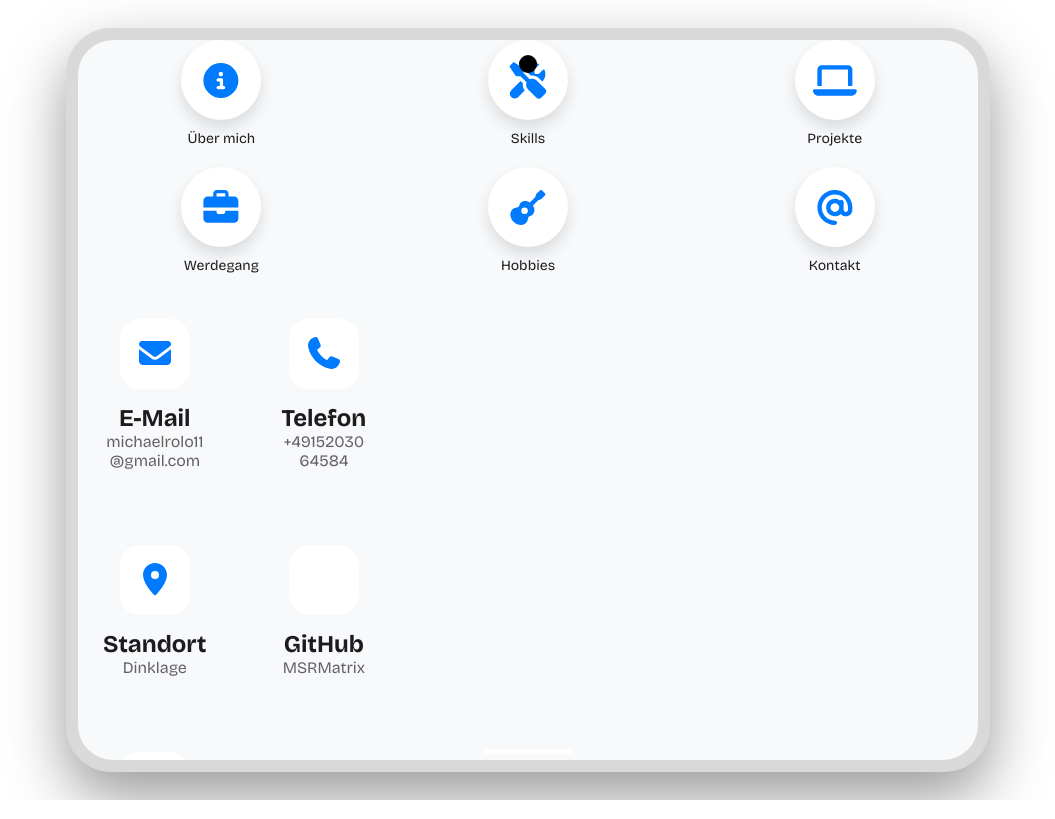
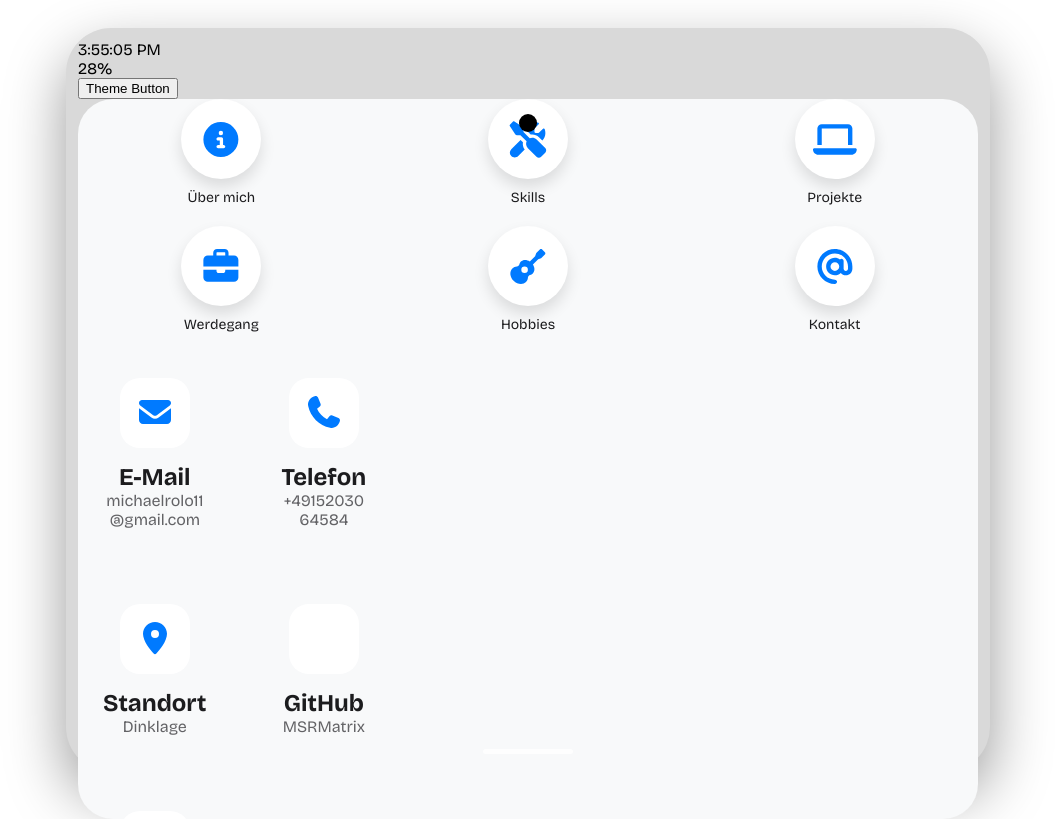
Before and after one commit to MSRMatrix/device-portfolio, a React (Vite) app: page /contact in a window 1280 px wide. Shown: the whole page, without its empty margins (112-1167 px from the left). Built offline with nearby package versions, Linux system fonts and the light colour scheme.

Commit message:
add statusbar and add camera

```diff
--- /dev/null
+++ b/src/components/Camera.jsx
@@ -0,0 +1,10 @@
+const Camera = () => {
+    return (
+        <>
+
+      <div className="camera"></div>
+        </>
+    )
+};
+
+export default Camera;
--- a/src/components/Device.jsx
+++ b/src/components/Device.jsx
@@ -1,9 +1,12 @@
+import Camera from "./Camera";
 import HomeIndicator from "./HomeIndicator";
+import Staturbar from "./Statusbar";
 
 const Device = ({ children, setOpening }) => {
   return (
     <div className="device">
-      <div className="camera"></div>
+      <Camera />
+      <Staturbar />
 
       <div className="screen">{children}</div>
 
--- /dev/null
+++ b/src/components/Statusbar.jsx
@@ -0,0 +1,37 @@
+import { useEffect, useState } from "react";
+
+const Staturbar = () => {
+
+    const max = 100;
+
+const [percent] = useState(() =>
+    Math.floor(Math.random() * (max + 1))
+);
+
+const [clock, setClock] = useState(new Date());
+
+useEffect(() => {
+
+    const timer = setInterval(() => {
+        setClock(new Date());
+    }, 1000);
+
+
+    return () => clearInterval(timer);
+
+}, []);
+
+function themeMode(){
+    console.log(`No function :)`);
+
+}
+
+
+    return (
+        <>
+            <div>{clock.toLocaleTimeString()}</div><div>{percent}%</div><button onClick={() => themeMode()}>Theme Button</button>
+        </>
+    )
+};
+
+export default Staturbar;
--- a/src/styles/globals.css
+++ b/src/styles/globals.css
@@ -3,6 +3,8 @@
 @import "./components/deviceLayout.css";
 @import "./components/navigation.css";
 @import "./components/homeIndicator.css";
+@import "./components/camera.css";
+@import "./components/statusbar.css";
 
 @import "./pages/hobbies.css";
 @import "./pages/about.css";
```
Also changed, not shown: src/styles/components/camera.css (added), src/styles/components/statusbar.css (added).
